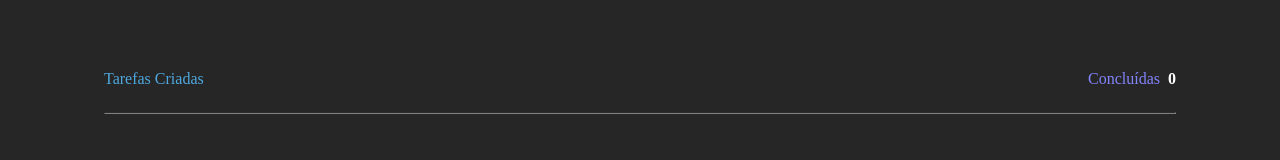
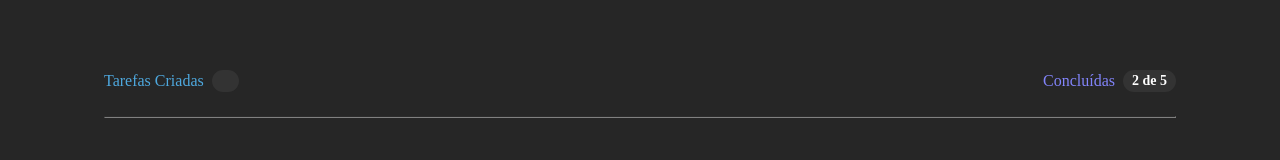
Before and after one commit to PedroFurlann/to-do-list-ignite, a React (Vite) app: page / in a window 1280 px wide. Shown: the part 266-426 px from the top of the page. Built offline with nearby package versions, Linux system fonts and the light colour scheme.

Commit message:
Fix: task list counter

```diff
--- a/index.html
+++ b/index.html
@@ -2,8 +2,16 @@
 <html lang="en">
   <head>
     <meta charset="UTF-8" />
+
+    <link rel="preconnect" href="https://fonts.googleapis.com" />
+    <link rel="preconnect" href="https://fonts.gstatic.com" crossorigin />
+
     <link rel="icon" type="image/svg+xml" href="/vite.svg" />
     <meta name="viewport" content="width=device-width, initial-scale=1.0" />
+    <link
+    href="https://fonts.googleapis.com/css2?family=Roboto:wght@400;500;700&display=swap"
+    rel="stylesheet"
+  />
     <title>To do List</title>
   </head>
   <body>
--- a/package.json
+++ b/package.json
@@ -10,6 +10,8 @@
     "preview": "vite preview"
   },
   "dependencies": {
+    "@radix-ui/react-checkbox": "^1.0.1",
+    "@radix-ui/react-icons": "^1.1.1",
     "phosphor-react": "^1.4.1",
     "react": "^18.2.0",
     "react-dom": "^18.2.0",
--- a/src/pages/home/index.tsx
+++ b/src/pages/home/index.tsx
@@ -1,5 +1,5 @@
 /* eslint-disable no-unused-vars */
-import { PlusCircle } from 'phosphor-react'
+import { Check, CheckCircle, PlusCircle, Trash } from 'phosphor-react'
 import { ChangeEvent, FormEvent, useState } from 'react'
 // import { SearchForm } from '../components/SearchForm'
 import {
@@ -10,6 +10,8 @@ import {
   TaskListContainer,
   TaskCreatedAndDone,
   TaskContainer,
+  CheckboxRoot,
+  CheckboxIndicator,
 } from './styles'
 
 import Clipboard from '../../assets/Clipboard.svg'
@@ -20,10 +22,20 @@ export function Home() {
   const [taskDone, setTaskDone] = useState(0)
   const [newTaskContent, setNewTaskContent] = useState('')
 
-  function taskCounter() {
+  function taskCounterAddition() {
     setTaskCreatedCount((state) => {
       return state! + 1
     })
+  }
+
+  function taskCountSubtraction() {
+    if (taskCreatedCount === 1) {
+      setTaskCreatedCount(null)
+    } else {
+      setTaskCreatedCount((state) => {
+        return state! - 1
+      })
+    }
   }
 
   function handleNewTaskChange(event: ChangeEvent<HTMLInputElement>) {
@@ -37,7 +49,16 @@ export function Home() {
 
     setTasksCreated([...tasksCreated, newTaskContent])
     setNewTaskContent('')
-    taskCounter()
+    taskCounterAddition()
+  }
+
+  function handleDeleteTask(taskDeleted: string) {
+    const TasksWithoutDeletedOne = tasksCreated.filter((task) => {
+      return task !== taskDeleted
+    })
+
+    setTasksCreated(TasksWithoutDeletedOne)
+    taskCountSubtraction()
   }
 
   const isEmpty = newTaskContent.length === 0
@@ -62,11 +83,11 @@ export function Home() {
           <TaskCreatedAndDone variant="created">
             Tarefas Criadas
           </TaskCreatedAndDone>
-          <span>{taskCreatedCount}</span>
+          <span id="created">{taskCreatedCount}</span>
         </div>
         <div>
           <TaskCreatedAndDone variant="done">Concluídas</TaskCreatedAndDone>
-          <span>{taskDone}</span>
+          <span id="done">2 de 5</span>
         </div>
       </HeaderTaskContainer>
 
@@ -87,7 +108,18 @@ export function Home() {
             {tasksCreated.map((task) => {
               return (
                 <TaskContainer key={task}>
+                  <CheckboxRoot defaultChecked id="c1">
+                    <CheckboxIndicator>
+                      <CheckCircle />
+                    </CheckboxIndicator>
+                  </CheckboxRoot>
                   <p>{task}</p>
+                  <button
+                    title="Excluir Task"
+                    onClick={() => handleDeleteTask(task)}
+                  >
+                    <Trash color="#808080" size={18} />
+                  </button>
                 </TaskContainer>
               )
             })}
--- a/src/pages/home/styles.ts
+++ b/src/pages/home/styles.ts
@@ -1,3 +1,4 @@
+import * as Checkbox from '@radix-ui/react-checkbox'
 import styled from 'styled-components'
 
 export const HomeContainer = styled.main`
@@ -74,9 +75,32 @@ export const HeaderTaskContainer = styled.div`
   div {
     display: flex;
     gap: 0.5rem;
+    align-items: center;
 
-    > span {
+    > span#created {
       font-weight: bold;
+      background-color: #333333;
+      border-radius: 9999px;
+      height: 1.4rem;
+      width: 27px;
+      font-size: 14px;
+
+      display: flex;
+      justify-content: center;
+      align-items: center;
+    }
+
+    > span#done {
+      font-weight: bold;
+      background-color: #333333;
+      border-radius: 9999px;
+      height: 1.4rem;
+      width: 53px;
+      font-size: 14px;
+
+      display: flex;
+      justify-content: center;
+      align-items: center;
     }
   }
 `
@@ -100,8 +124,44 @@ export const TaskContainer = styled.div`
   border-radius: 8px;
   margin-bottom: 1rem;
 
+  display: flex;
+  align-items: center;
+  justify-content: space-between;
+
   p {
     color: #f2f2f2;
     font-size: 14;
   }
+
+  button {
+    margin-right: 1rem;
+    margin-bottom: 1rem;
+    border: 0;
+    background: transparent;
+    cursor: pointer;
+  }
 `
+export const CheckboxRoot = styled(Checkbox.Root)`
+  all: unset;
+  background-color: blue;
+  width: 1rem;
+  height: 1rem;
+  display: flex;
+  align-items: center;
+  justify-content: center;
+  overflow: hidden;
+  border: 0;
+  border-radius: 100%;
+
+  &[data-state='checked'] {
+  }
+
+  &[data-state='unchecked'] {
+    color: blue;
+    border-color: blue;
+  }
+`
+
+export const CheckboxIndicator = styled(Checkbox.Indicator)`
+  color: blue;
+`
--- a/src/styles/globalStyle.ts
+++ b/src/styles/globalStyle.ts
@@ -19,6 +19,7 @@ export const GlobalStyle = createGlobalStyle`
   }
 
   body, input, textarea, button {
-    font: 400, 1rem, sans-serif;
+    font: 400, 1rem, 'Robot', sans-serif;
+    --webkit-font-smoothing: antialiased;
   }
 `
```
Also changed, not shown: 1 other file (tests, documents, lock files or other folders).
